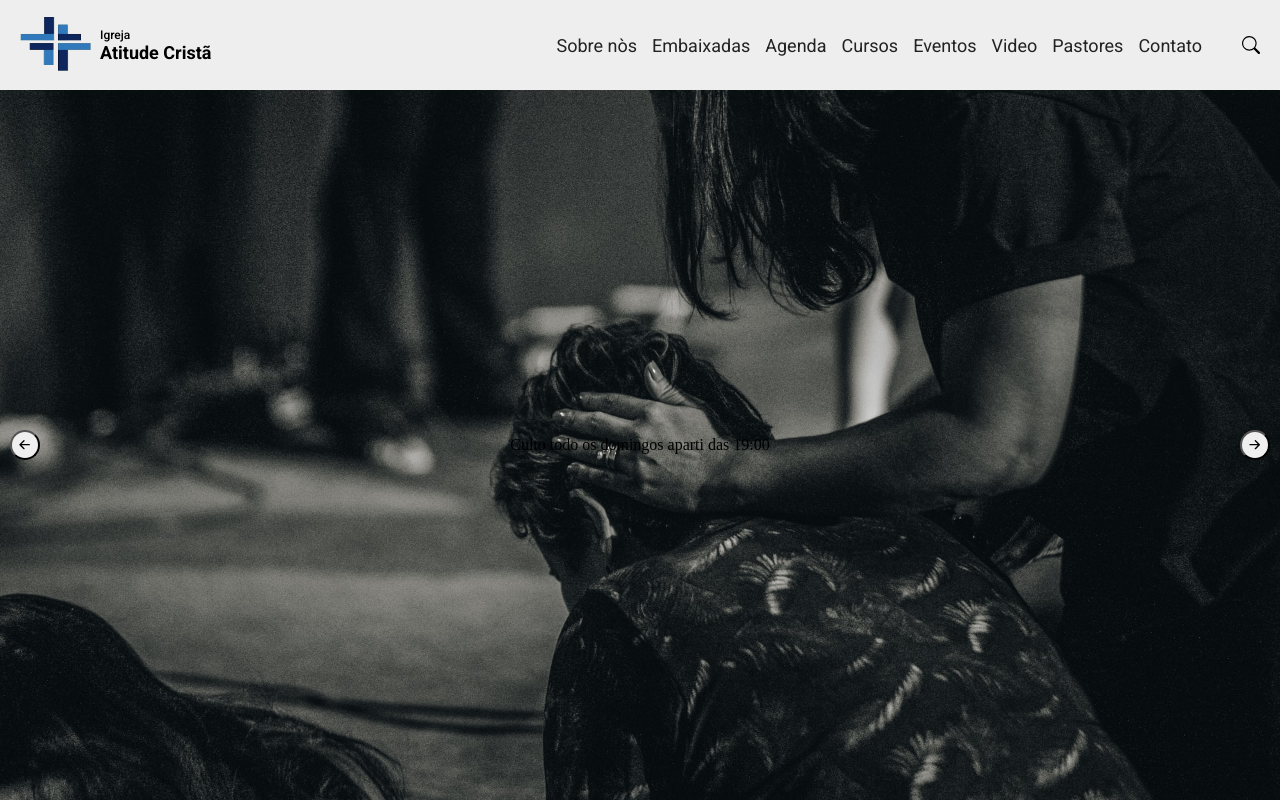
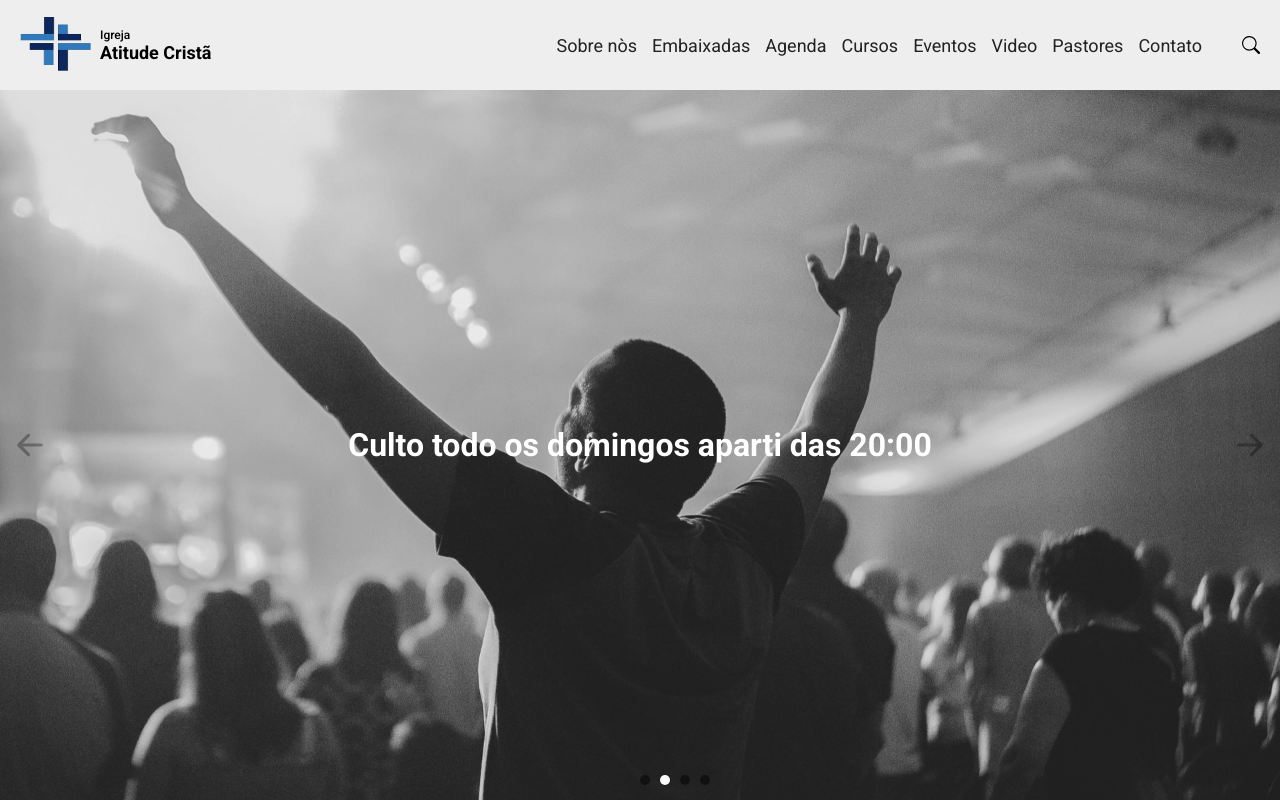
Before and after one commit to chroods/IgrejaAtitude, a React (Vite) app: page / in a window 1280 px wide. Built offline with nearby package versions, Linux system fonts and the light colour scheme.

Commit message:
modified:   src/components/Header/styles.ts 	modified:   src/components/Slide/index.tsx 	modified:   src/components/Slide/styles.ts 	modified:   src/global/cssGlobal.ts 	modified:   src/screens/Home/styles.ts 	modified:   src/services/FotosSlide.ts

```diff
--- a/src/components/Header/styles.ts
+++ b/src/components/Header/styles.ts
@@ -2,9 +2,6 @@ import styled, { css } from "styled-components";
 import {GiHamburgerMenu} from 'react-icons/gi'
 import {AiOutlineClose} from 'react-icons/ai'
 import {BsSearch} from 'react-icons/bs'
-
-const { innerWidth: width, innerHeight: height } = window;
-console.log(innerWidth, width);
 
 export const Container = styled.div`
     position: relative;
--- a/src/components/Slide/index.tsx
+++ b/src/components/Slide/index.tsx
@@ -1,8 +1,10 @@
-import React, {useState}  from 'react'
+import React, {useState, useEffect}  from 'react'
 import {
     Container,
     ButtonSlide,
-    LegendaImgSlide
+    LegendaImgSlide,
+    CirclesSlide,
+    CircleSlide
  } from './styles'
 import {HiArrowLeft} from 'react-icons/hi';
 import {HiArrowRight} from 'react-icons/hi'
@@ -11,6 +13,8 @@ import slide from '../../services/FotosSlide';
 
 export function Slide(){
     const [currentSlite, setCurrentSlite] = useState(0);
+    const [mouseHover, setMouseHver] = useState(false)
+    const [classSlite, setClassSlite] = useState('hidden')
 
     function handleNext(){
         setCurrentSlite(currentSlite === slide.length - 1? 0 : currentSlite + 1);
@@ -20,17 +24,53 @@ export function Slide(){
         setCurrentSlite(currentSlite === 0 ? slide.length - 1 : currentSlite - 1 );
     }
 
-    console.log(slide[0].title)
+    function handleMouseHpover(){
+        setMouseHver(!mouseHover)
+        console.log(mouseHover)
+    }
+
+    useEffect(() => {
+        const interval = setInterval(() => {
+          if(!mouseHover){
+                setCurrentSlite(currentSlite === slide.length - 1 ? 0 : currentSlite + 1);
+                setClassSlite('showImageSlide')
+            }
+
+            setTimeout(()=>{
+                setClassSlite('hidden')
+            },2000)
+        }, 5000);
+
+        return () => clearInterval(interval)
+    }, [currentSlite, mouseHover, classSlite]);
+
     return(
         <Container>
             <ButtonSlide onClick={handlePrev}>
                 <HiArrowLeft name='HiArrowLeft'/>
             </ButtonSlide>
-            <img src={slide[currentSlite].img}/>
-            <LegendaImgSlide>{slide[currentSlite].title}</LegendaImgSlide>
+            <img
+                className={classSlite}
+                src={slide[currentSlite].img}
+                onMouseEnter={handleMouseHpover}
+                onMouseLeave={handleMouseHpover}
+            />
+            <LegendaImgSlide colorText={slide[currentSlite].colorText}>
+                {slide[currentSlite].title ? slide[currentSlite].title : ""}
+            </LegendaImgSlide>
             <ButtonSlide onClick={handleNext}>
                 <HiArrowRight name='HiArrowRight'/>
             </ButtonSlide>
+
+            <CirclesSlide>
+                {
+                    slide.map((item)=> (
+                        <CircleSlide style={{backgroundColor: slide[currentSlite].id === item.id ? '#fff' : 'rgba(0,0,0,0.5)'}}>
+
+                        </CircleSlide>
+                    ))
+                }
+            </CirclesSlide>
         </Container>
     )
 }
--- a/src/components/Slide/styles.ts
+++ b/src/components/Slide/styles.ts
@@ -1,4 +1,8 @@
 import styled from "styled-components";
+
+interface Props{
+    colorText: string;
+}
 
 export const Container = styled.div`
     position:relative;
@@ -7,24 +11,70 @@ export const Container = styled.div`
     align-items: center;
     height: calc(100vh - 90px);
 
+    @keyframes animateSlide {
+        0%{
+            opacity: .6;
+        }
+
+        100%{
+            opacity: 1;
+        }
+    }
+
     img{
         position: absolute;
         width: 100%;
         height: calc(100vh - 90px);
         object-fit: cover;
     }
-`
+
+    .showImageSlide{
+        animation: animateSlide 1s both alternate;
+    }
+`;
+
 export const ButtonSlide = styled.button`
     z-index:1;
-    width: 30px;
-    height: 30px;
-    border-radius: 15px;
+    width: 60px;
+    height: 100%;
     display: flex;
     align-items: center;
     justify-content: center;
-    margin: 0 10px;
+    background: none;
+    border: none;
+    font-size: 2rem;
+    opacity: .3;
+    cursor:pointer ;
+    transition: 300ms all ease-in-out;
+
+    &:hover{
+        opacity: 1;
+        background: rgba(0,0,0,0.3);
+        transition: 300ms all ease-in-out;
+        color: #fff;
+    }
 `;
 
-export const LegendaImgSlide = styled.div`
+export const LegendaImgSlide = styled.div<Props>`
     z-index: 1;
+    font-weight: 700;
+    font-size: 2rem;
+    color: ${({colorText}) => colorText};
+    text-align: center;
 `;
+
+export const CirclesSlide = styled.div`
+    position: absolute;
+    bottom: 15px;
+    display: flex;
+    justify-content: center;
+    align-items: center;
+    left: 50%;
+    gap: 10px;
+`;
+
+export const CircleSlide = styled.div`
+    width: 10px;
+    height: 10px;
+    border-radius: 50%;
+`;
--- a/src/global/cssGlobal.ts
+++ b/src/global/cssGlobal.ts
@@ -7,5 +7,6 @@ export const CssGlobal = createGlobalStyle`
         text-decoration: none;
         list-style: none;
         box-sizing: border-box;
+        font-family: 'Roboto', sans-serif;
     }
 `
--- a/src/screens/Home/styles.ts
+++ b/src/screens/Home/styles.ts
@@ -2,5 +2,4 @@ import styled from 'styled-components'
 
 export const Container = styled.div`
     flex: 1;
-    background-color: red;
 `
--- a/src/services/FotosSlide.ts
+++ b/src/services/FotosSlide.ts
@@ -2,25 +2,29 @@ const slide = [
     {
         id: 1,
         img: "../src/assets/03.jpg",
-        title: "Culto todo os domingos \n aparti das 19:00",
+        title: "",
+        colorText: "#fff",
         link: "#"
     },
     {
         id: 2,
         img: "../src/assets/04.jpg",
         title: "Culto todo os domingos \n aparti das 20:00",
+        colorText: "#fff",
         link: "#"
     },
     {
         id: 3,
         img: "../src/assets/05.jpg",
         title: "Culto todo os domingos \n aparti das 21:00",
+        colorText: "#fff",
         link: "#"
     },
     {
         id: 4,
         img: "../src/assets/06.jpg",
         title: "Culto todo os domingos \n aparti das 22:00",
+        colorText: "#fff",
         link: "#"
     }
 ]
```
